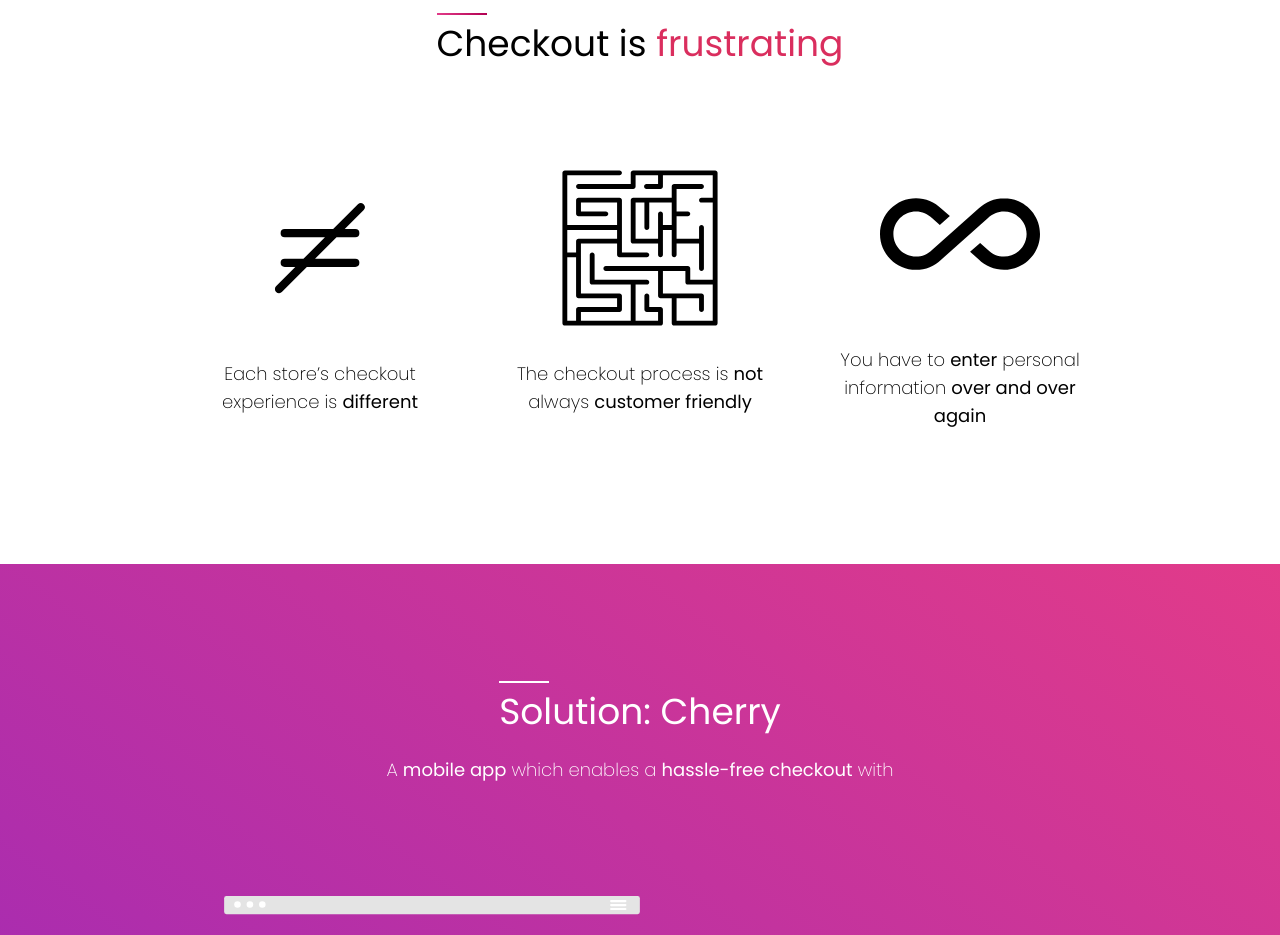
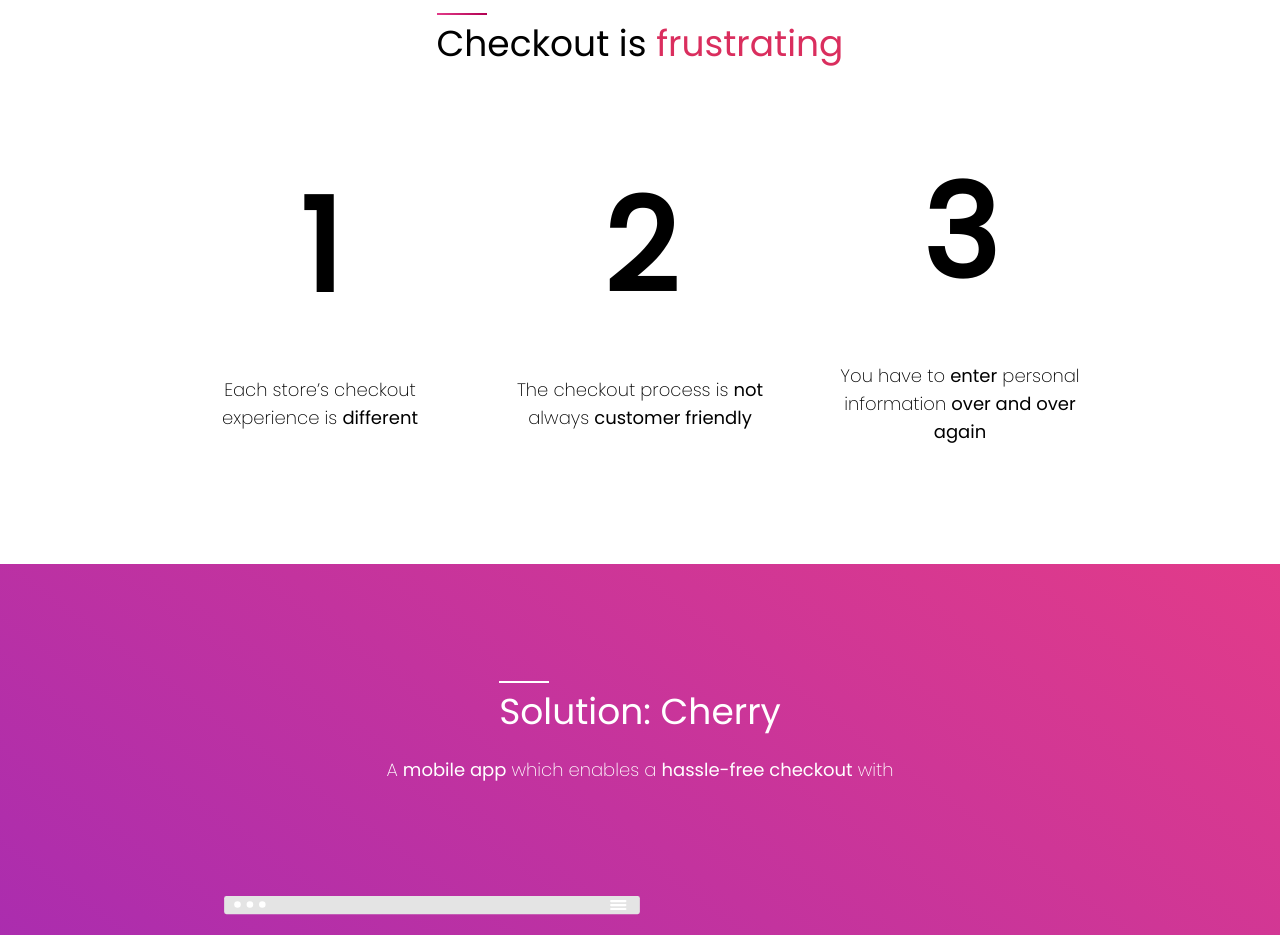
Before and after one commit to GCnomore/cherry_landing, a Next.js app: page / in a window 1280 px wide. Shown: the part 1080-2015 px from the top of the page. Built offline with nearby package versions, Linux system fonts and the light colour scheme.

Commit message:
swap section 1 icons to numbers & section 3 icon size and placement adjust

```diff
--- a/components/HeroSection.tsx
+++ b/components/HeroSection.tsx
@@ -15,16 +15,17 @@ export default function HeroSection() {
         <div className="flex lg:h-full h-fit lg:mt-0 mt-40 lg:flex-row flex-col lg:justify-between justify-center items-center z-10">
           <div className="flex flex-col lg:w-2/4 lg:mr-6 lg:mb-0 mb-16">
             <h1 className="cr-section-title w-full md:text-left md:text-start m-0 mb-4">
-                <div class="elementor-divider invisible md:visible">
-                    <div class="elementor-divider-separator">
-                    </div>
-                </div>
-                One-click checkout,
-                <br />
-                wherever you shop
+              <div className="elementor-divider invisible md:visible">
+                <div className="elementor-divider-separator"></div>
+              </div>
+              One-click checkout,
+              <br />
+              wherever you shop
             </h1>
             <article className="cr-text w-full lg:text-start lg:m-0 mt-4">
-              Cherry is an app that empowers mobile shoppers to check out in one click wherever they shop. No more filling forms, logins, or passwords when checking out.
+              Cherry is an app that empowers mobile shoppers to check out in one
+              click wherever they shop. No more filling forms, logins, or
+              passwords when checking out.
             </article>
           </div>
 
--- a/components/Layout.tsx
+++ b/components/Layout.tsx
@@ -48,9 +48,16 @@ const Layout = ({ children, title }: Props) => (
         rel="stylesheet"
         href="https://cdnjs.cloudflare.com/ajax/libs/animate.css/4.1.1/animate.min.css"
       />
-      <link rel="preconnect" href="https://fonts.googleapis.com"/>
-      <link rel="preconnect" href="https://fonts.gstatic.com" crossorigin/>
-      <link href="https://fonts.googleapis.com/css2?family=Poppins:wght@200;400&display=swap" rel="stylesheet"/>
+      <link rel="preconnect" href="https://fonts.googleapis.com" />
+      <link
+        rel="preconnect"
+        href="https://fonts.gstatic.com"
+        crossOrigin="true"
+      />
+      <link
+        href="https://fonts.googleapis.com/css2?family=Poppins:wght@200;400&display=swap"
+        rel="stylesheet"
+      />
     </Head>
     {children}
     <footer></footer>
--- a/components/Section1.tsx
+++ b/components/Section1.tsx
@@ -9,44 +9,31 @@ export default function Section1() {
         <div className="flex flex-col text-black text-center">
           <h2 className="cr-text mb-5">Mobile shopping is great, but</h2>
           <h2 className="cr-section-title">
-              <div class="elementor-divider">
-                  <div class="elementor-divider-separator">
-                  </div>
-              </div>
-              Checkout is <strong className="cr-main-color">frustrating</strong>
+            <div className="elementor-divider">
+              <div className="elementor-divider-separator"></div>
+            </div>
+            Checkout is <strong className="cr-main-color">frustrating</strong>
           </h2>
         </div>
 
         <ul className="cr-content-mt mt-16 flex flex-col lg:flex-row justify-between items-center list-none w-full">
           <li className="flex flex-col justify-center items-center text-black text-center w-full xl:h-80 lg:h-48 sm:h-80 h-48 ">
-            <img
-              src={"/icons/not-equal.svg"}
-              className="w-1/4 sm:w-44 lg:w-2/5 xl:w-6/12"
-            />
+            <span className="cr-problem-number">1</span>
             <span className="cr-text w-3/5 sm:w-2/5 lg:w-40 xl:w-72 lg:mt-8 mt-4">
-              Each store’s checkout experience is{" "}
-              <strong>different</strong>
+              Each store’s checkout experience is <strong>different</strong>
             </span>
           </li>
           <li className="flex flex-col justify-center items-center text-black text-center w-full xl:h-80 lg:h-48 sm:h-80 h-48 ">
-            <img
-              src={"/icons/block-maze.svg"}
-              className="w-1/4 sm:w-44 lg:w-2/5 xl:w-6/12"
-            />
+            <span className="cr-problem-number">2</span>
             <span className="cr-text w-3/5 sm:w-2/5 lg:w-40 xl:w-72 lg:mt-8 mt-4">
-              The checkout process is{" "}
-              <strong>not</strong> always{" "}
+              The checkout process is <strong>not</strong> always{" "}
               <strong>customer friendly</strong>
             </span>
           </li>
           <li className="flex flex-col justify-center items-center text-black text-center w-full xl:h-80 lg:h-48 sm:h-80 h-48 ">
-            <img
-              src={"/icons/infinity.svg"}
-              className="w-1/4 sm:w-44 lg:w-2/5 xl:w-6/12"
-            />
+            <span className="cr-problem-number">3</span>
             <span className="cr-text w-3/5 sm:w-2/5 lg:w-40 xl:w-72 lg:mt-8 mt-4">
-              You have to <strong>enter</strong>{" "}
-              personal information{" "}
+              You have to <strong>enter</strong> personal information{" "}
               <strong>over and over again</strong>
             </span>
           </li>
--- a/components/Section2.tsx
+++ b/components/Section2.tsx
@@ -12,11 +12,10 @@ export default function Section2() {
       <div className="cr-section-gap container flex flex-col w-full h-full">
         <div className="text-center">
           <h2 className="cr-section-title text-center mb-5">
-              <div class="elementor-divider">
-                  <div class="elementor-divider-separator">
-                  </div>
-              </div>
-              Solution: <strong>Cherry</strong>
+            <div className="elementor-divider">
+              <div className="elementor-divider-separator"></div>
+            </div>
+            Solution: <strong>Cherry</strong>
           </h2>
           <h2 className="cr-text text-center">
             A <strong>mobile app</strong> which enables a{" "}
@@ -47,9 +46,8 @@ export default function Section2() {
                 NO MORE FORMS
               </h3>
               <span className="cr-section2-text cr-text text-center mt-2 md:mt-0 mx-auto">
-                Cherry requires personal information{" "}
-                <strong>only once</strong> at Cherry
-                sign up
+                Cherry requires personal information <strong>only once</strong>{" "}
+                at Cherry sign up
               </span>
             </div>
           </div>
@@ -62,8 +60,7 @@ export default function Section2() {
                 ONE CLICK
               </h3>
               <span className="cr-section2-text cr-text text-center mt-2 md:mt-0 mx-auto">
-                Cherry makes checkout{" "}
-                <strong>simple and uniform</strong>{" "}
+                Cherry makes checkout <strong>simple and uniform</strong>{" "}
                 wherever a user shops
               </span>
             </div>
--- a/components/Section3.tsx
+++ b/components/Section3.tsx
@@ -5,18 +5,17 @@ export default function Section3() {
     <section className="section3">
       <div className="cr-section-gap container flex flex-col w-full h-full">
         <div className="flex w-full h-full items-center justify-center">
-            <h2 className="cr-section-title">
-                <div class="elementor-divider">
-                    <div class="elementor-divider-separator">
-                    </div>
-                </div>
-                Product Additional User Benefits
-            </h2>
+          <h2 className="cr-section-title">
+            <div className="elementor-divider">
+              <div className="elementor-divider-separator"></div>
+            </div>
+            Product Additional User Benefits
+          </h2>
         </div>
         <div className="cr-content-mt flex flex-col w-full h-full">
           <ul className="flex flex-col lg:flex-row w-full h-full justiy-between items-center">
-            <li className="relative md:w-2/4 xs:mx-4 h-72 lg:w-full xs:w-80 w-full flex flex-col justify-center items-center my-8 bg-[#00000011] rounded-xl text-center 2xl:px-8 lg:px-4 px-8">
-              <div className="absolute w-[6rem] top-[-3rem] ">
+            <li className="relative md:w-2/4 xs:mx-4 h-72 lg:w-full xs:w-80 w-full flex flex-col justify-center items-center my-8 bg-[#00000011] rounded-xl text-center lg:px-4 px-8">
+              <div className="absolute 2xl:w-[6rem] w-[5rem] md:top-[-3rem] top-[-2rem] ">
                 <img
                   alt="automatic coupon"
                   src="/icons/automatic_coupons.png"
@@ -26,15 +25,14 @@ export default function Section3() {
                 AUTOMATIC COUPONS
               </h3>
               <p className="cr-text mt-4">
-                Cherry will{" "}
-                <strong>automatically</strong> find
-                and apply <strong>coupon</strong>
+                Cherry will <strong>automatically</strong> find and apply{" "}
+                <strong>coupon</strong>
                 codes at checkout
               </p>
             </li>
 
-            <li className="relative md:w-2/4 xs:mx-4 h-72 lg:w-full xs:w-80 w-full flex flex-col justify-center items-center my-8 bg-[#00000011] rounded-xl text-center 2xl:px-8 lg:px-4 px-8">
-              <div className="absolute w-[6rem] top-[-3rem] ">
+            <li className="relative md:w-2/4 xs:mx-4 h-72 lg:w-full xs:w-80 w-full flex flex-col justify-center items-center my-8 bg-[#00000011] rounded-xl text-center lg:px-4 px-8">
+              <div className="absolute 2xl:w-[6rem] w-[5rem] md:top-[-3rem] top-[-2rem] ">
                 <img alt="automatic coupon" src="/icons/loyalty_points.png" />
               </div>
               <h3 className="cr-section-subTitle cr-main-color">
@@ -47,8 +45,8 @@ export default function Section3() {
               </p>
             </li>
 
-            <li className="relative md:w-2/4 xs:mx-4 h-72 lg:w-full xs:w-80 w-full flex flex-col justify-center items-center my-8 bg-[#00000011] rounded-xl text-center 2xl:px-8 lg:px-4 px-8">
-              <div className="absolute w-[6rem] top-[-3rem] ">
+            <li className="relative md:w-2/4 xs:mx-4 h-72 lg:w-full xs:w-80 w-full flex flex-col justify-center items-center my-8 bg-[#00000011] rounded-xl text-center lg:px-4 px-8">
+              <div className="absolute 2xl:w-[6rem] w-[5rem] md:top-[-3rem] top-[-2rem] ">
                 <img
                   alt="automatic coupon"
                   src="/icons/product_deal_recommendation.png"
@@ -59,8 +57,7 @@ export default function Section3() {
               </h3>
               <p className="cr-text mt-4">
                 Cherry will recommend products and deals{" "}
-                <strong>based on</strong> the user’s
-                browsing and purchasing{" "}
+                <strong>based on</strong> the user’s browsing and purchasing{" "}
                 <strong>history</strong>
               </p>
             </li>
--- a/styles/global.css
+++ b/styles/global.css
@@ -74,11 +74,17 @@ body {
   .cr-backLogo {
     @apply xl:w-[60rem] lg:w-[50rem] sm:w-[30rem] w-[15rem] lg:left-[60%] left-1/2 lg:top-[55%] top-[35%];
   }
+
+  .cr-problem-number {
+    @apply 2xl:text-[10rem] lg:text-[8rem] text-[5rem] font-bold;
+  }
 }
 
 /* Ryan's style overwrites start */
 
-strong, .cr-section-title, .cr-section-subTitle {
+strong,
+.cr-section-title,
+.cr-section-subTitle {
   font-weight: 400;
 }
 
@@ -106,14 +112,15 @@ strong, .cr-section-title, .cr-section-subTitle {
     text-align: left;
 }
 */
-.cr-hero-bg .elementor-divider-separator, .section2 .elementor-divider-separator{
+.cr-hero-bg .elementor-divider-separator,
+.section2 .elementor-divider-separator {
   background: #fff;
 }
 
-.section2 .cr-section-title{
+.section2 .cr-section-title {
   display: inline-block;
 }
 
-.section2{
+.section2 {
   color: #fff;
 }
```
Also changed, not shown: 1 other file (tests, documents, lock files or other folders). Lines whose indentation alone changed are shown as unchanged.
